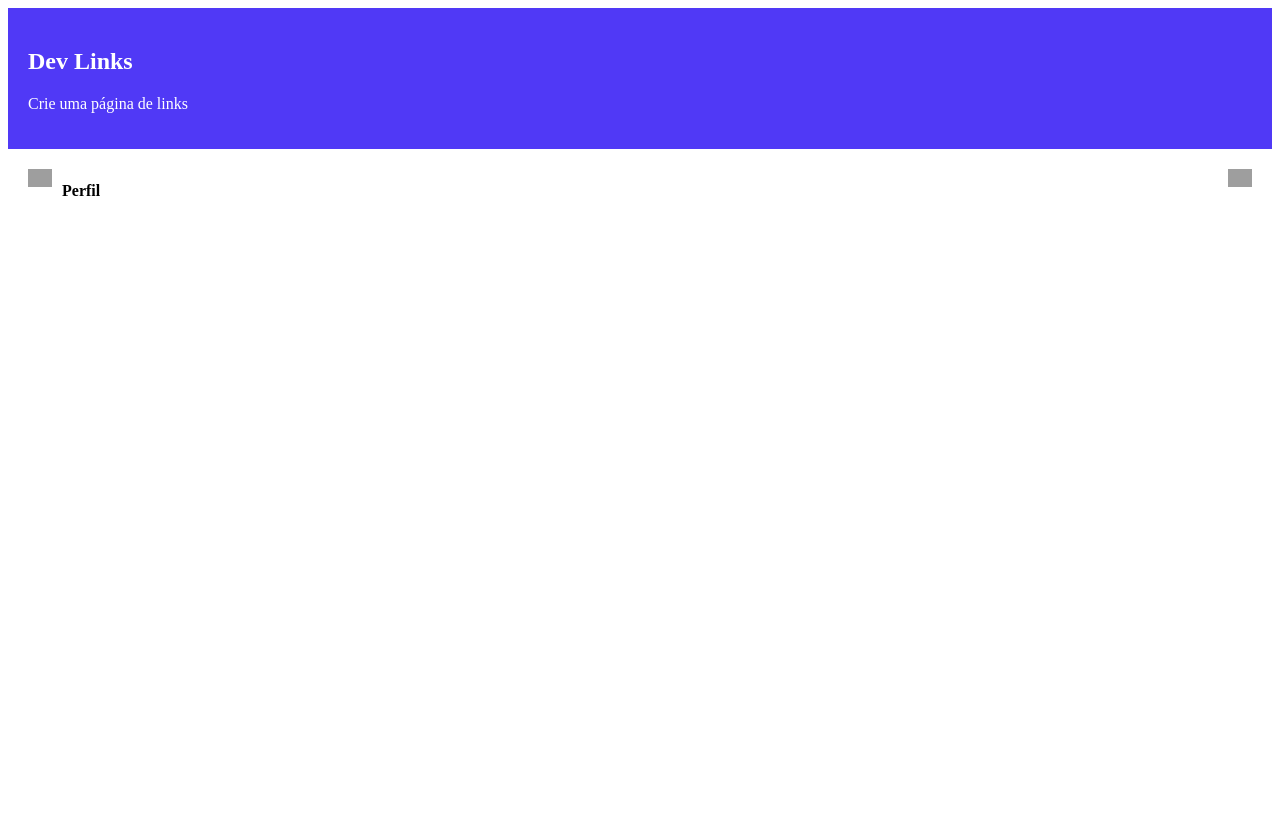
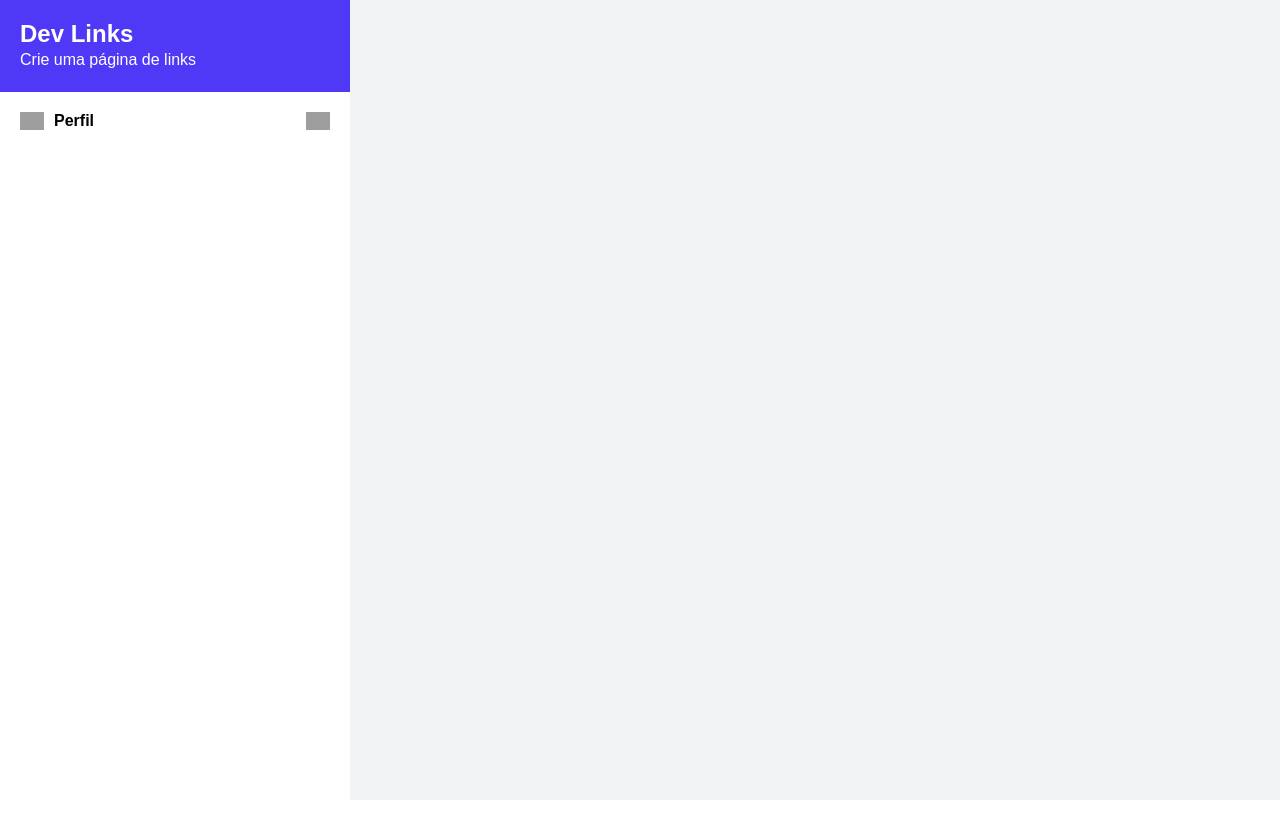
Before and after one commit to lucasmrdeveloper/linkdev, a React (Vite) app: page / in a window 1280 px wide. Built offline with nearby package versions, Linux system fonts and the light colour scheme; grey boxes are pictures that could not be loaded.

Commit message:
style: adiciona estilos globais

```diff
--- a/src/app/App.tsx
+++ b/src/app/App.tsx
@@ -1,4 +1,6 @@
 import Sidebar from "../shared/components/Sidebar"
+
+import "./styles/global.css"
 
 function App() {
 
--- a/src/app/styles/global.css
+++ b/src/app/styles/global.css
@@ -0,0 +1,29 @@
+*{
+    margin: 0;
+    padding: 0;
+    box-sizing: border-box;
+    font-family: "Montserrat", sans-serif;
+}
+
+main{
+    display: flex;
+    background-color: #F2F3F5;
+}
+
+p{
+    line-height: 1.5;
+}
+
+input:focus,
+textarea:focus{
+    outline: 2px solid #5039F6;
+}
+
+ul{
+    display: flex;
+    gap: 10px;
+}
+ul li{
+    color: #fff;
+    list-style: none;
+}
```
